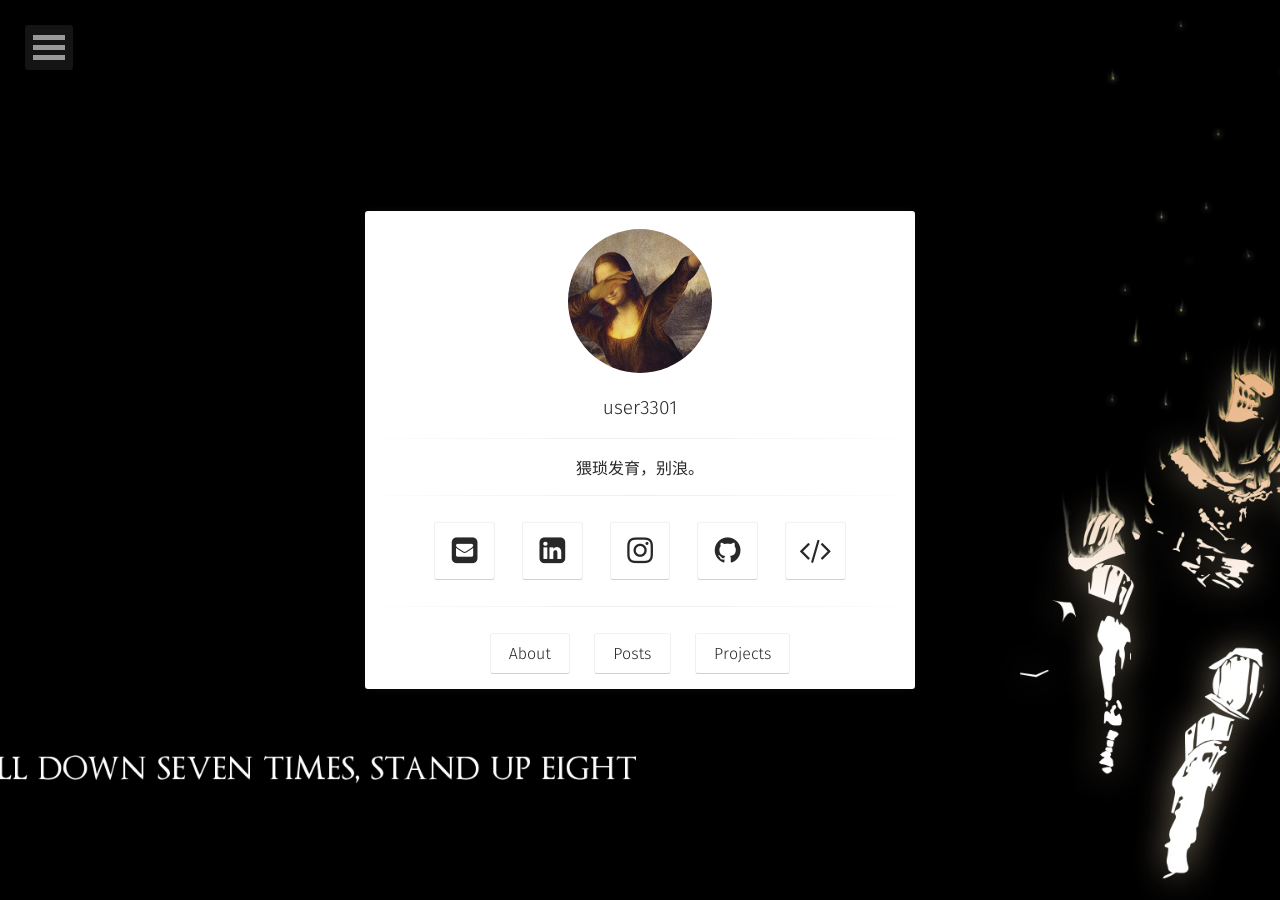
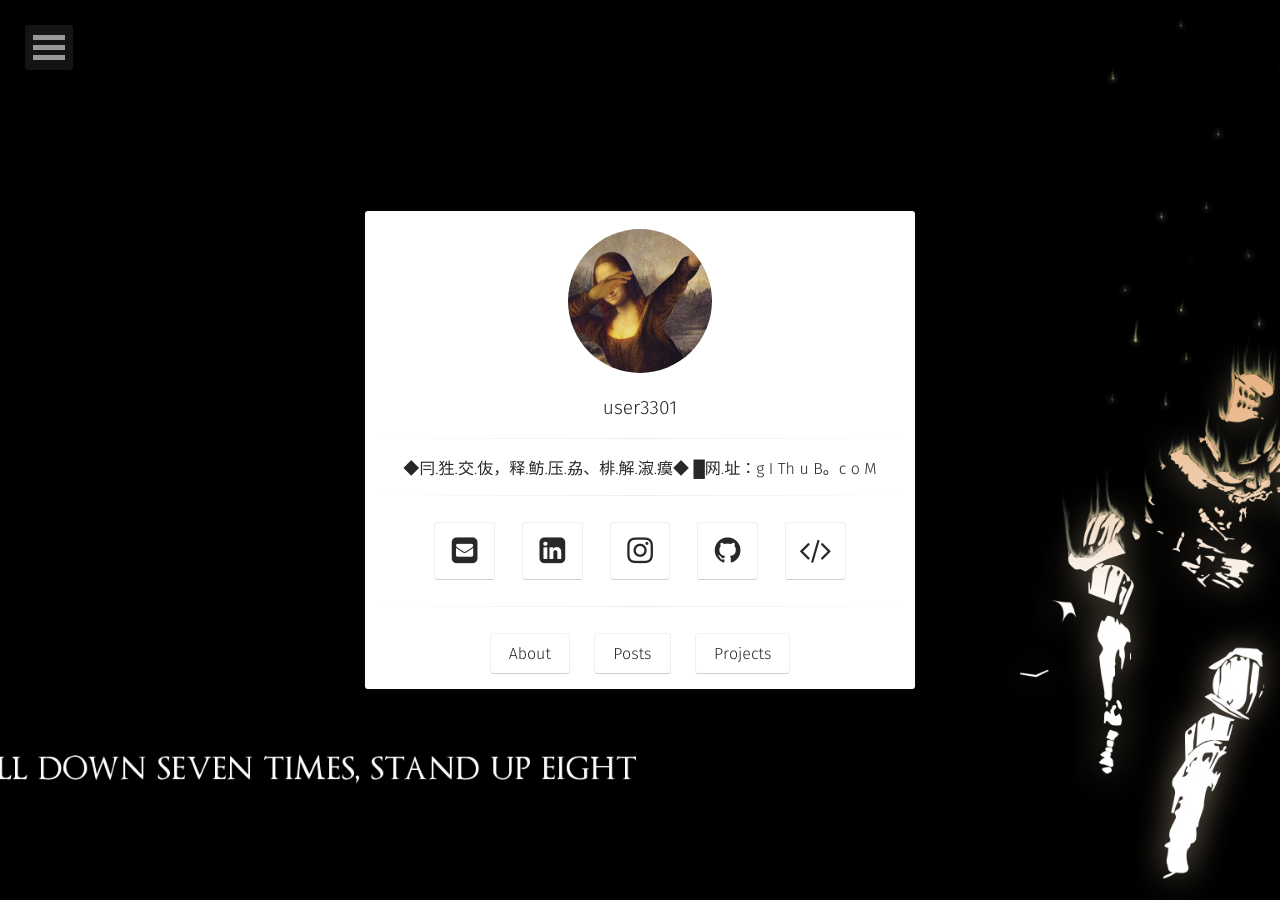
Before and after one commit to user3301/user3301.github.io, a Jekyll site: the page built from index.html, in a window 1280 px wide. Built offline with Jekyll 4.4.1, drawn with Linux system fonts in a browser that asks for light colours; some web fonts are replaced.

Commit message:
change bio

```diff
--- a/_config.yml
+++ b/_config.yml
@@ -1,6 +1,6 @@
 # Site
 title:              user3301
-bio:                "猥琐发育，别浪。"
+bio:                "◆冃.狌.交.伖，释.鲂.压.劦、棑.解.漃.瘼◆ █网.址：g I Th u B。c o M"
 description:        "User3301 is a Java fanboy, but he doesn't think Java is the one true language."
 reading_time:       true
 words_per_minute:   200
```
